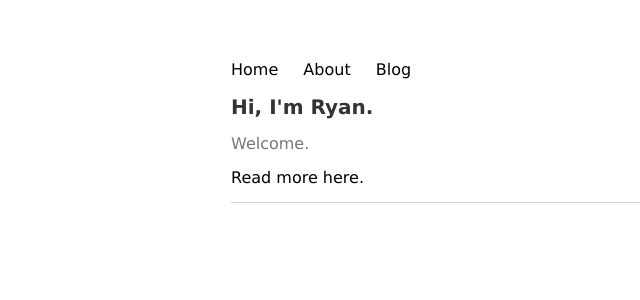
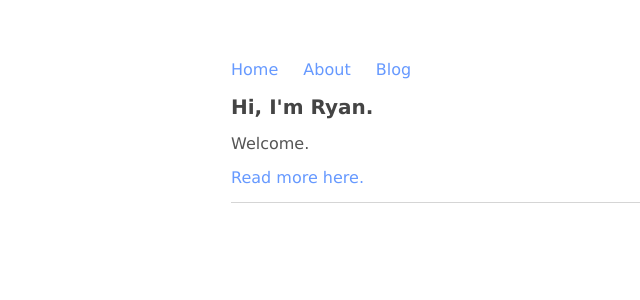
Before and after one commit to momentaryanblog/momentaryanblog.github.io, a Jekyll site: the page built from index.html, in a window 1280 px wide. Shown: the top 300 px of the page, without its empty margins (89-729 px from the left). Built offline with Jekyll 4.4.1, drawn with Linux system fonts in a browser that asks for light colours.

Commit message:
Update main.css

```diff
--- a/css/main.css
+++ b/css/main.css
@@ -14,7 +14,7 @@ nav ul li, footer ul li {
 }
 a {
     text-decoration: none;
-    color: #000000;
+    color: #6699FF;
 }
 a:hover {
     text-decoration: underline;
@@ -22,18 +22,18 @@ a:hover {
 h1 {
     font-size: 1.25em;
     font-family:'Verdana', 'Sans-Serif';
-    color: #333333;
+    color: #444444;
 }
 h2 {
     font-size: 1.1em;
-    font-family:'Arial', 'Sans-Serif';
-    color: #333333;
+    font-family:'Verdana', 'Sans-Serif';
+    color: #444444;
 }
 p {
     font-size: 1em;
     font-family:'Verdana', 'Arial';
     line-height: 1.1em;
-    color: #777777;
+    color: #555555;
 }
 footer {
     border-top: 1px solid #d5d5d5;
```
